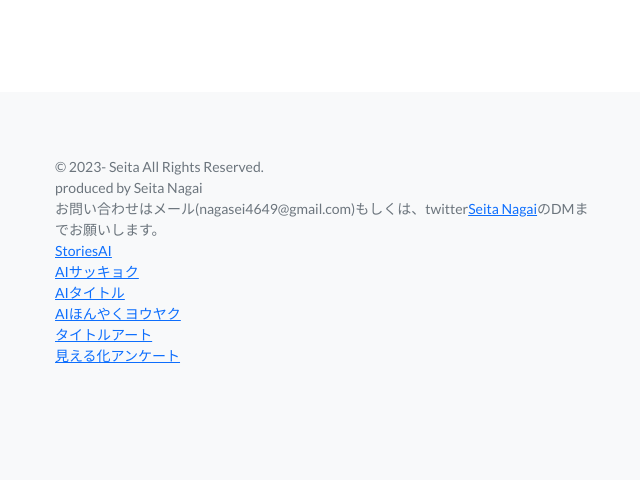
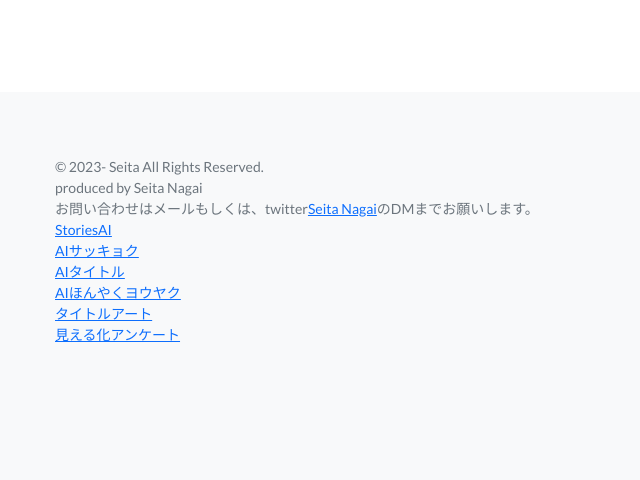
Before and after one commit to Seitadesu/storiesai, a Flask app: page / in a window 1280 px wide. Shown: the part 2673-3153 px from the top of the page, without its empty margins (27-667 px from the left). After the commit the page ends 3015 px from the top, so only its background shows below. Run offline with Flask 2, Linux system fonts and the light colour scheme; some libraries are stand-ins or nearby versions.

Commit message:
Update index.html

```diff
--- a/templates/index.html
+++ b/templates/index.html
@@ -286,7 +286,7 @@ display: inline-block;
                 <div class="row">
                     <div class="col-lg-6 h-100 text-center text-lg-start my-auto" >
                         <p class="text-muted small mb-4 mb-lg-0" >&copy; 2023- Seita    All Rights Reserved.<br> produced by Seita Nagai</p>
-                        <p class="text-muted small mb-4 mb-lg-0" id="scroll-target2" >お問い合わせはメール(nagasei4649@gmail.com)もしくは、twitter<a href="https://twitter.com/naasee613" target="_blank">Seita Nagai</a>のDMまでお願いします。</p>
+                        <p class="text-muted small mb-4 mb-lg-0" id="scroll-target2" >お問い合わせはメールもしくは、twitter<a href="https://twitter.com/naasee613" target="_blank">Seita Nagai</a>のDMまでお願いします。</p>
                         <p class="text-muted small mb-4 mb-lg-0" ><a href="https://www.storiesai.com" target="_blank">StoriesAI</a></p>
                         <p class="text-muted small mb-4 mb-lg-0" ><a href="https://www.aisakkyoku.com" target="_blank">AIサッキョク</a></p>
                         <p class="text-muted small mb-4 mb-lg-0" ><a href="https://www.aititle.net" target="_blank">AIタイトル</a></p>
```
